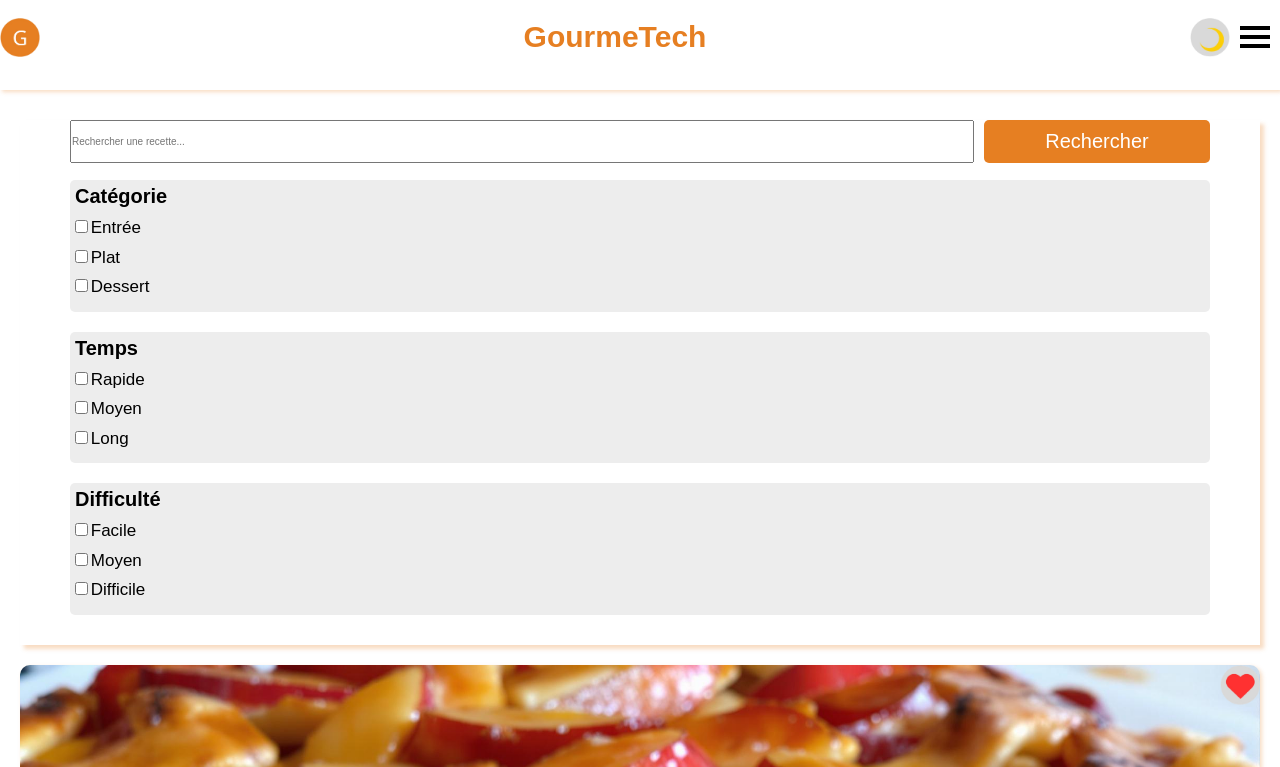
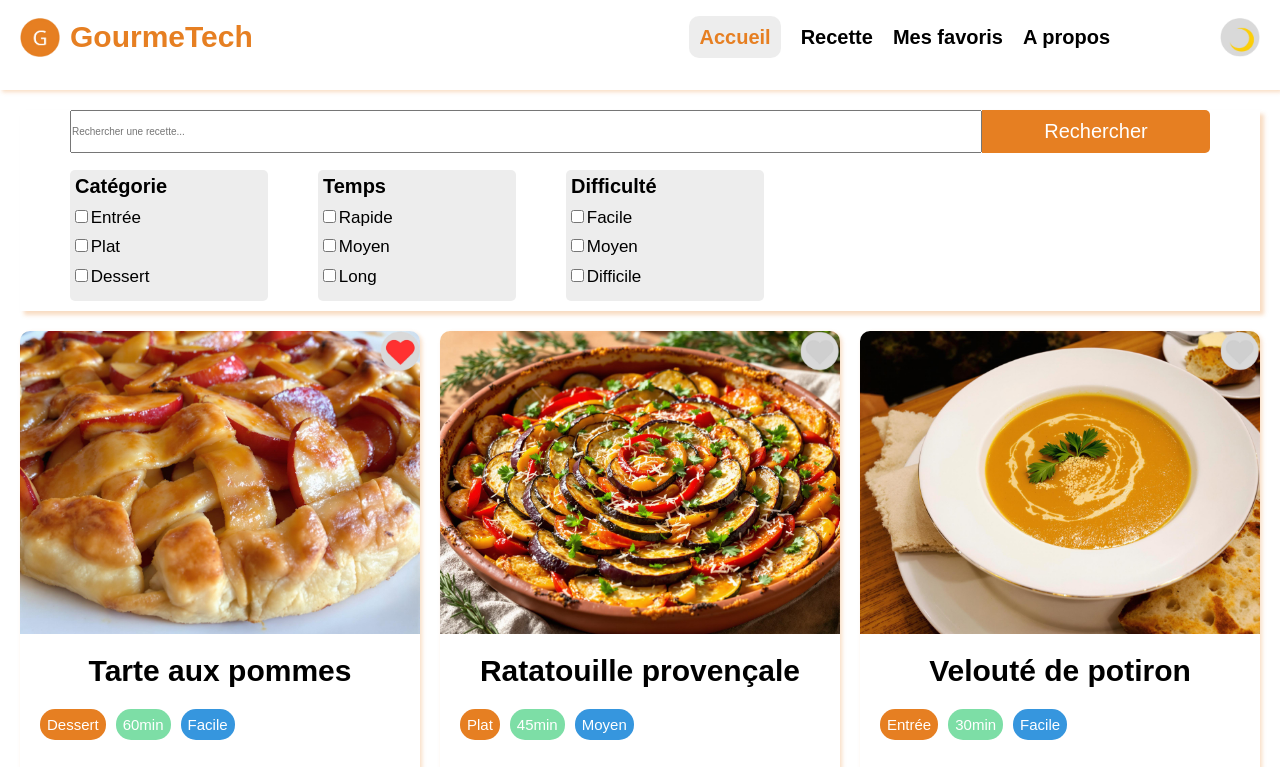
Before and after one commit to MorvinQUERNEL/GourmeTech-MorvinQuernel, a plain HTML site: page index.html in a window 1280 px wide. Shown: the top 767 px of the page. Drawn offline with Linux system fonts and the light colour scheme.

Commit message:
fin_du_css_et_du_responsive_go_java_script!

```diff
--- a/css/styles-a-propos.css
+++ b/css/styles-a-propos.css
@@ -1,3 +1,9 @@
+#a-propos {
+    background-color: var(--grey-light);
+    padding: 1rem;
+    border-radius: 1rem;
+    color: var(--primary);
+}
 main {
     margin-inline: 2rem;
     h1 {
@@ -48,3 +54,12 @@ main {
         }
     }
 }
+
+@media (min-width: 1024px) {
+    main {
+        display: grid;
+        gap: 1rem;
+        grid-template-columns: repeat(2, 1fr);
+        margin-bottom: 2rem;
+    }
+}
--- a/css/styles-accueil.css
+++ b/css/styles-accueil.css
@@ -1,3 +1,10 @@
+#accueil {
+    background-color: var(--grey-light);
+    padding: 1rem;
+    border-radius: 1rem;
+    color: var(--primary);
+}
+
 main {
     #section-recherche {
 
@@ -8,10 +15,12 @@ main {
         .recherche {
             display: grid;
             gap: 1rem;
+
             .input-recherche {
                 padding-block: 1rem;
                 width: 100%;
             }
+
             .bouton-recherche {
                 padding-block: 1rem;
                 font-size: 2rem;
@@ -24,6 +33,7 @@ main {
             }
         }
 
+        .type-recherche {
             article {
                 background-color: var(--grey-light);
                 padding: 0.5rem;
@@ -48,6 +58,8 @@ main {
                     }
                 }
             }
+        }
+
     }
 
     #section-liste-de-recettes {
@@ -132,19 +144,51 @@ main {
 }
 
 @media (min-width: 768px) {
+    main {
         #section-recherche {
             .recherche {
                 position: relative;
                 margin-inline: 5rem;
                 display: grid;
                 grid-template-columns: 4fr 1fr;
-            /*le css ne prend pas en compte cette modification je ne sais pas pourquoi*/
                 gap: 0;
                 height: 4rem;
                 align-items: center;
-            .bouton-recherche,.input-recherche {
+
+                .bouton-recherche, .input-recherche {
                     height: 100%;
+                }
+
+                .bouton-recherche {
+                    border-radius: 0 0.5rem 0.5rem 0;
                 }
             }
         }
+
+        #section-liste-de-recettes {
+            grid-template-columns: 1fr 1fr;
         }
+    }
+}
+
+@media (min-width: 1024px) {
+    main {
+        #section-recherche {
+
+            .type-recherche {
+                display: grid;
+                grid-template-columns: repeat(5,1fr);
+                article {
+                    margin: 0;
+                    margin-top: 2rem;
+                    margin-left: 5rem;
+                }
+            }
+
+        }
+
+        #section-liste-de-recettes {
+            grid-template-columns: 1fr 1fr 1fr;
+        }
+    }
+}
--- a/css/styles-favoris.css
+++ b/css/styles-favoris.css
@@ -1,3 +1,10 @@
+#mes-favoris {
+    background-color: var(--grey-light);
+    padding: 1rem;
+    border-radius: 1rem;
+    color: var(--primary);
+}
+
 .page-favoris {
 
     padding-bottom: 1rem;
@@ -70,3 +77,10 @@
         }
     }
 }
+
+@media (min-width: 1024px) {
+    .page-favoris {
+        display: grid;
+        grid-template-columns: repeat(4, 1fr);
+    }
+}
--- a/css/styles-recette.css
+++ b/css/styles-recette.css
@@ -1,5 +1,15 @@
+
+#recette {
+    background-color: var(--grey-light);
+    padding: 1rem;
+    border-radius: 1rem;
+    color: var(--primary);
+}
+
 .page-recette {
+    margin-block: 2rem;
     margin-inline: 20px;
+    padding-bottom: 2rem;
     box-shadow: 2px 2px 4px var(--primary-light);
     h1 {
         text-align: center;
@@ -58,4 +68,24 @@
     strong {
         color: var(--primary);
     }
+
 }
+
+@media (min-width: 1024px) {
+    .page-recette {
+
+        display: grid;
+        grid-template-columns: 1fr 1fr;
+        h1 {
+            grid-column: 1/-1;
+        }
+        .recette-information-generales {
+            text-align: center;
+        }
+        .recette-preparation {
+            grid-column: 1/-1;
+            display: grid;
+            grid-template-columns: 1fr 1fr;
+        }
+    }
+}
--- a/css/styles.css
+++ b/css/styles.css
@@ -24,15 +24,22 @@ header {
     z-index: 2;
     width: 100%;
     top: 0;
+
     .head-nav {
 
-
+        margin-inline: 2rem;
         text-align: center;
         display: flex;
         justify-content: space-between;
         align-items: center;
         gap: 1rem;
         flex-wrap: wrap;
+
+        .titre {
+            display: flex;
+            align-items: center;
+            gap: 1rem;
+        }
 
         h1, h2 {
             font-size: 3rem;
@@ -56,7 +63,6 @@ header {
             }
 
             .burger-menu {
-                margin-right: 10px;
 
                 .bar {
                     width: 30px;
@@ -98,6 +104,7 @@ header {
                         ul {
                             li {
                                 text-align: left;
+
                                 a {
                                     text-decoration: none;
                                     font-size: 3rem;
@@ -113,6 +120,7 @@ header {
     }
 
 }
+
 footer {
     border-top: 2px solid var(--primary-light);
     padding-top: 1rem;
@@ -120,20 +128,26 @@ footer {
     display: grid;
     grid-template-columns: 1fr 1fr;
     text-align: left;
+
     h2 {
         margin-bottom: 10px;
         font-size: 2rem;
         color: var(--primary);
     }
-    .nav-footer,div {
+
+    .nav-footer, div {
         margin-bottom: 2rem;
+
         p {
             font-size: 1.3rem;
         }
+
         ul {
             list-style: none;
+
             li {
                 margin-top: 10px;
+
                 a {
                     font-size: 1.3rem;
                     text-decoration: none;
@@ -143,6 +157,7 @@ footer {
         }
 
     }
+
     .copyright {
         border-top: 1px solid var(--primary-light);
         padding-top: 20px;
@@ -151,6 +166,50 @@ footer {
         color: var(--secondary);
     }
 }
+
 main {
     padding-top: 10rem;
 }
+
+@media (min-width: 1024px) {
+    header {
+        position: relative;
+
+        .head-nav {
+            .menu-r {
+                .burger-menu {
+                    display: none;
+                }
+
+                .nav-menu {
+                    display: inline;
+                    margin-right: 10rem;
+                    div {
+                        p {
+                            display: none;
+                        }
+
+                        ul {
+                            display: flex;
+                            list-style: none;
+                            gap: 2rem;
+                            li {
+                                a {
+                                    font-weight: bold;
+                                    font-size: 2rem;
+                                    color: black;
+                                    text-decoration: none;
+                                }
+                            }
+                        }
+                    }
+
+                }
+            }
+        }
+    }
+
+    main {
+        padding-top: 0;
+    }
+}
--- a/index.html
+++ b/index.html
@@ -9,15 +9,30 @@
     <link rel="stylesheet" href="css/normalize.css">
     <link rel="stylesheet" href="css/styles.css">
     <link rel="stylesheet" href="css/styles-accueil.css">
+    <link rel="stylesheet" href="css/styles-nuit-jour.css">
 </head>
 <body class="jour">
 <header>
     <nav class="head-nav">
+        <div class="titre">
             <div class="logo-gourmet">
                 <img src="assets/icons/logo-gourmetTech.png" width="40" alt="logo de GourmetTech ">
             </div>
             <h1>GourmeTech</h1>
+        </div>
+
         <div class="menu-r">
+            <div class="nav-menu">
+                <div>
+                    <p id="close">✕</p>
+                    <ul>
+                        <li><a id="accueil" href="index.html">Accueil</a></li>
+                        <li><a id="recette" href="recette.html">Recette</a></li>
+                        <li><a id="mes-favoris" href="favoris.html">Mes favoris</a></li>
+                        <li><a id="a-propos" href="a-propos.html">A propos</a></li>
+                    </ul>
+                </div>
+            </div>
             <div class="mode">
                 <div class="nuit-jour mode-nuit show">
                     <img src="assets/icons/icon-lune.png" width="40" alt="lune">
@@ -31,20 +46,6 @@
                 <div class="bar"></div>
                 <div class="bar"></div>
             </div>
-            <div class="nav-menu">
-
-                <div>
-                    <p id="close">✕</p>
-                    <ul>
-                        <li><a href="index.html">Accueil</a></li>
-                        <li><a href="recette.html">Recette</a></li>
-                        <li><a href="favoris.html">Mes favoris</a></li>
-                        <li><a href="a-propos.html">A propos</a></li>
-                    </ul>
-                </div>
-
-            </div>
-
         </div>
     </nav>
 </header>
@@ -54,6 +55,7 @@
             <input placeholder="Rechercher une recette..." class="input-recherche" type="text">
             <button class="bouton-recherche">Rechercher</button>
         </div>
+        <div class="type-recherche">
             <article>
                 <h2>Catégorie</h2>
                 <ul>
@@ -103,6 +105,7 @@
                     </li>
                 </ul>
             </article>
+        </div>
     </section>
     <section id="section-liste-de-recettes">
         <article class="article-tarte-aux-pomme">
@@ -124,7 +127,8 @@
             <div class="contenaire-img">
                 <img src="assets/icons/icon-coeur-rouge.png" width="40" class="coeur rouge" alt="coeur rouge">
                 <img src="assets/icons/icon-coeur-vide.png" width="40" class="coeur vide show" alt="coeur vide">
-                <img src="assets/images/img-ratatouille-provencale.jpg" width="100" class="img-recette" alt="ratatouille provencale">
+                <img src="assets/images/img-ratatouille-provencale.jpg" width="100" class="img-recette"
+                     alt="ratatouille provencale">
             </div>
             <h2>Ratatouille provençale</h2>
             <div class="description">
@@ -138,7 +142,8 @@
             <div class="contenaire-img">
                 <img src="assets/icons/icon-coeur-rouge.png" width="40" class="coeur rouge" alt="coeur rouge">
                 <img src="assets/icons/icon-coeur-vide.png" width="40" class="coeur vide show" alt="coeur vide">
-                <img src="assets/images/img-velouté-potiron.jpg" width="100" class="img-recette" alt="velouté de potiron">
+                <img src="assets/images/img-velouté-potiron.jpg" width="100" class="img-recette"
+                     alt="velouté de potiron">
             </div>
             <h2>Velouté de potiron</h2>
             <div class="description">
```
Also changed, not shown: a-propos.html (+17 -16 lines), favoris.html (+17 -16 lines), recette.html (+19 -17 lines). Lines whose indentation alone changed are shown as unchanged.
